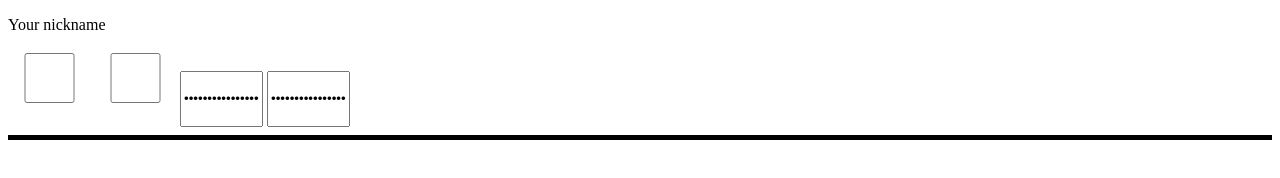
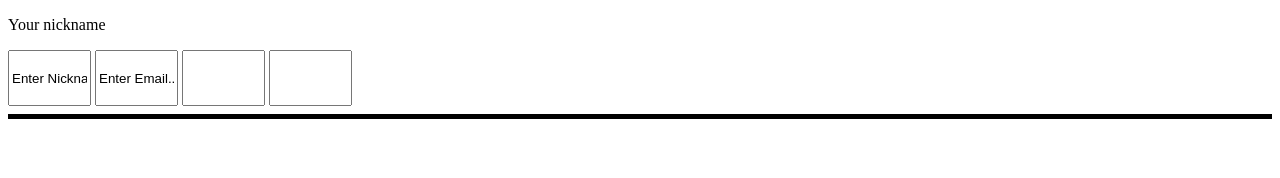
Before and after one commit to Tuitrox/tuitrox.github.io, a plain HTML site: page singup.html in a window 1280 px wide. Drawn offline with Linux system fonts and the light colour scheme.

Commit message:
Update singup.html

```diff
--- a/singup.html
+++ b/singup.html
@@ -8,10 +8,10 @@
 <article>
      <form class="fon" action="index.html" method="get">
        <p>Your nickname</p>
-       <input style="height:50px; width:75px" class="nick" type="checkbox" value="Enter Nickname.." >
-       <input style="height:50px; width:75px" class="email" type="checkbox" value="Enter Email.." >
-       <input style="height:50px; width:75px" class="password" type="password" value="Enter Password.." >
-       <input style="height:50px; width:75px" class="repeatpssword" type="password" value="Repeaat Password.." >
+       <input style="height:50px; width:75px" class="nick" type="text" value="Enter Nickname.." >
+       <input style="height:50px; width:75px" class="email" type="text" value="Enter Email.." >
+       <input style="height:50px; width:75px" class="password" type="password">
+       <input style="height:50px; width:75px" class="repeatpssword" type="password">
      </form>
    </div>
    <hr size="5px" color="#000000">
```
